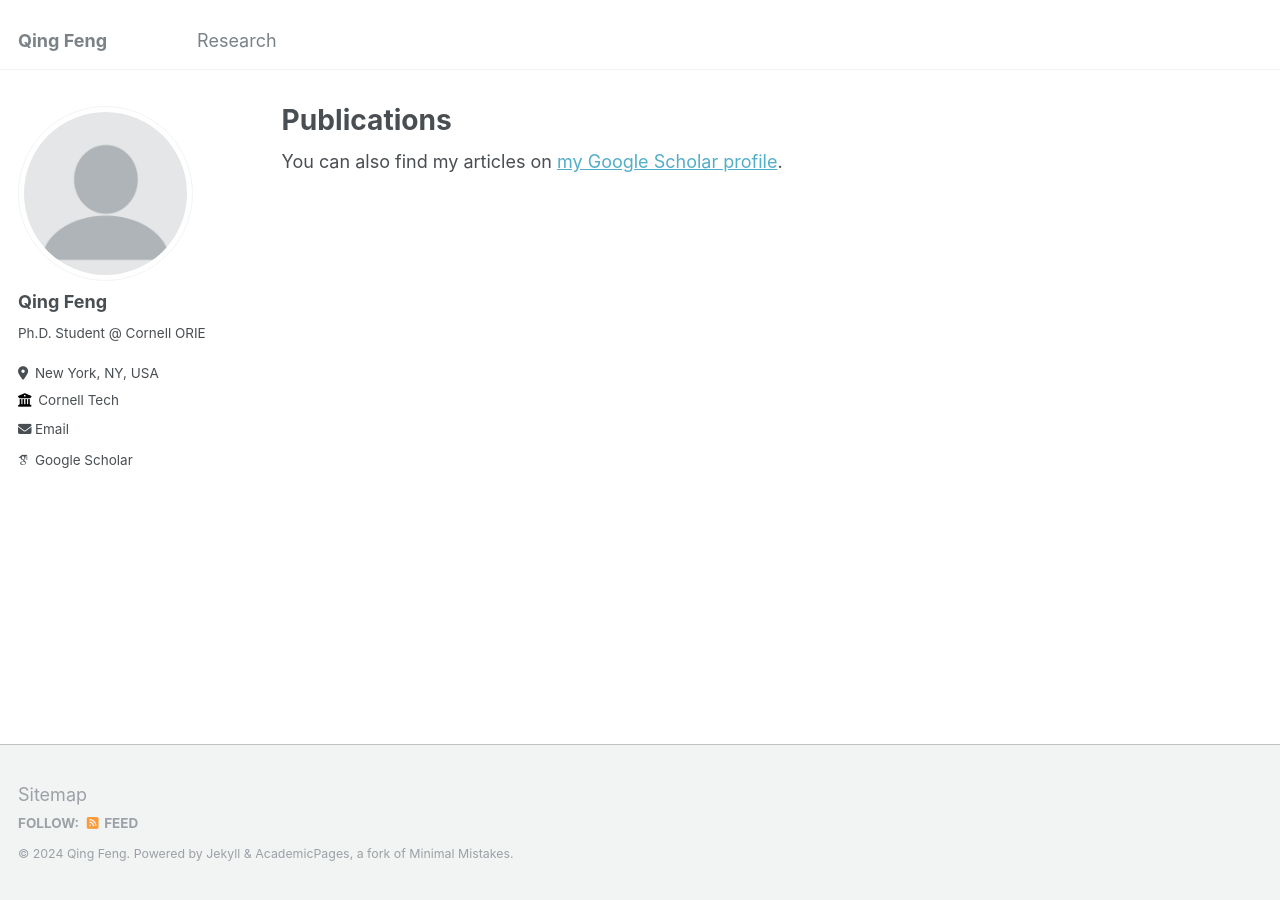
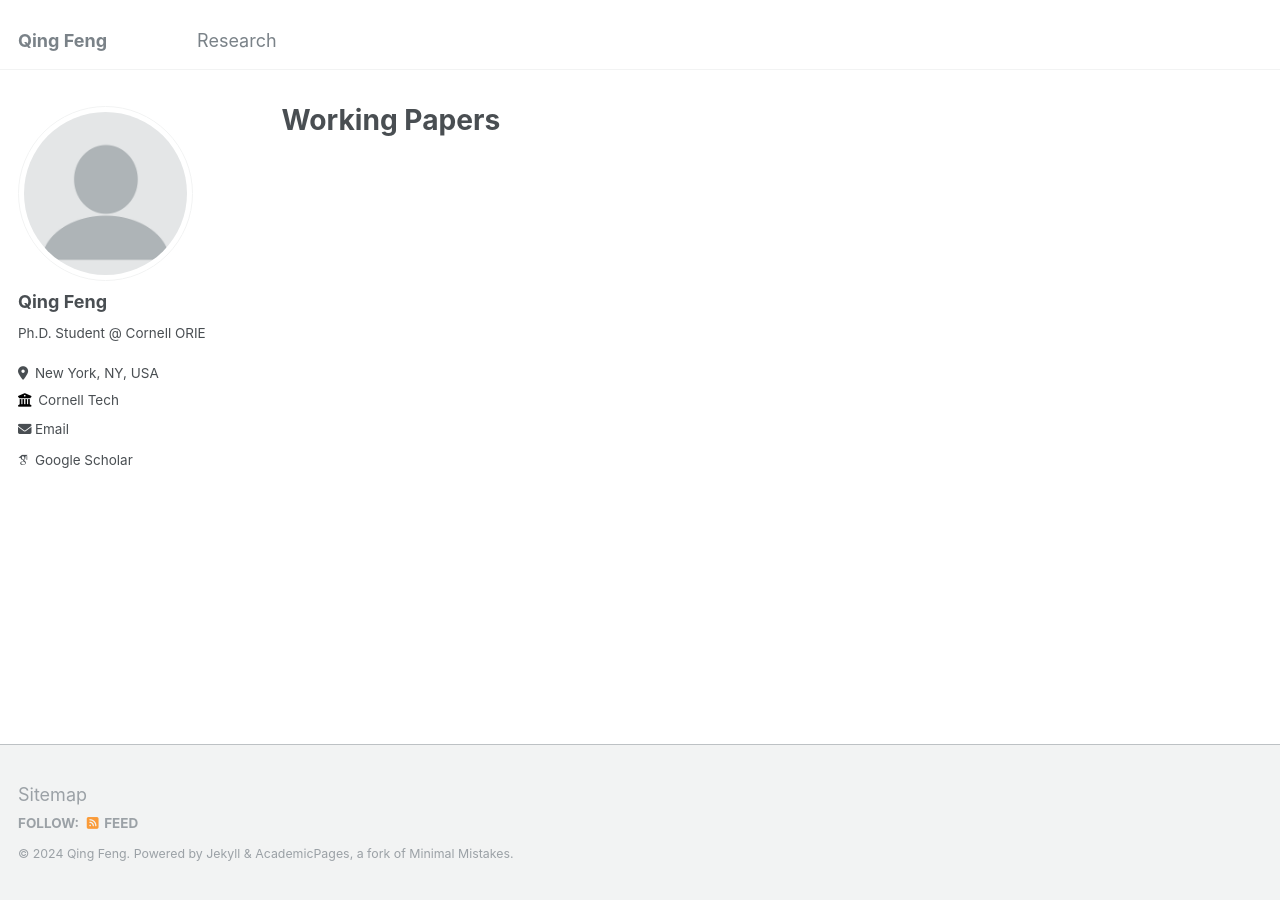
Before and after one commit to qfeng48/qfeng48.github.io, a Jekyll site: the page built from _pages/publications.md, in a window 1280 px wide. Built offline with Jekyll 4.4.1, drawn with Linux system fonts in a browser that asks for light colours; some web fonts are replaced.

Commit message:
Update publications.md

```diff
--- a/_pages/publications.md
+++ b/_pages/publications.md
@@ -1,16 +1,6 @@
 ---
 layout: archive
-title: "Publications"
+title: "Working Papers"
 permalink: /publications/
 author_profile: true
 ---
-
-{% if site.author.googlescholar %}
-  <div class="wordwrap">You can also find my articles on <a href="{{site.author.googlescholar}}">my Google Scholar profile</a>.</div>
-{% endif %}
-
-{% include base_path %}
-
-{% for post in site.publications reversed %}
-  {% include archive-single.html %}
-{% endfor %}
```
